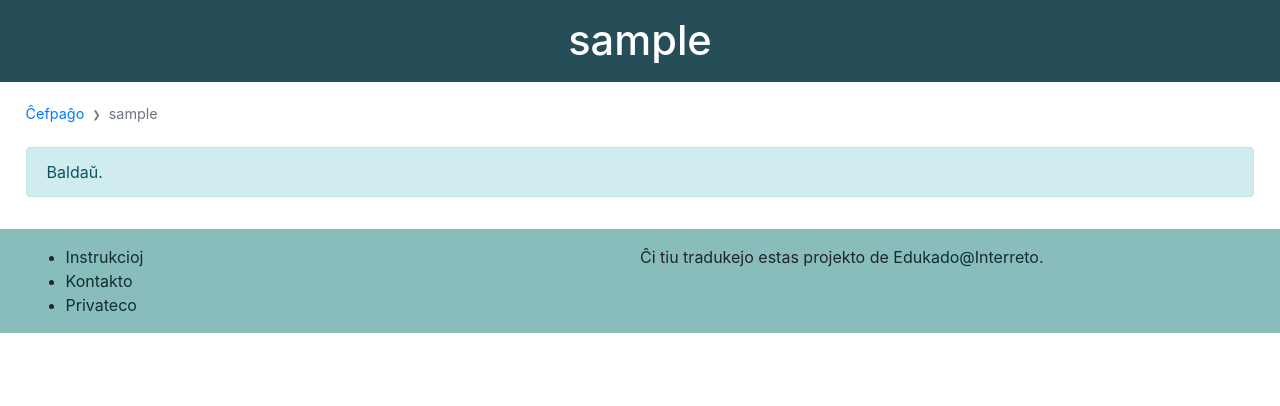
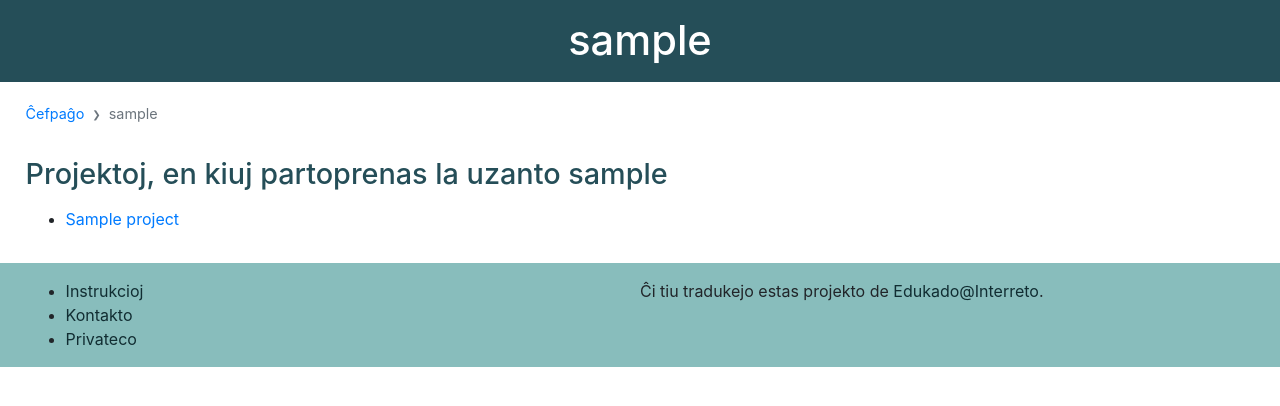
Before and after one commit to edukado-interreto/tradukejo, a Django app: template users/templates/users/profile.html in a window 1280 px wide. Shown: the part 84-490 px from the top of the page. Run offline with Django 3.2, Linux system fonts and the light colour scheme; the template is opened without the code that fills it: values that come from a table or form of the project are taken from there, others are empty; tables that the repository leaves empty hold one stand-in row (values such as "Sample post"); style sheets or scripts are compiled from the project's sources; some libraries are stand-ins or nearby versions.

Commit message:
added user profile

```diff
--- a/users/templates/users/profile.html
+++ b/users/templates/users/profile.html
@@ -10,5 +10,10 @@
 		<li class="breadcrumb-item active" aria-current="page">{{ current_user.username }}</li>
 	</ol>
 </nav>
-<div class="alert alert-info">Baldaŭ.</div>
+<h2>Projektoj, en kiuj partoprenas la uzanto {{ current_user.username }}</h2>
+<ul>
+	{% for project in projects %}
+		<li><a href="{% url 'project' project.pk %}">{{ project.name }}</a></li>
+	{% endfor %}
+</ul>
 {% endblock %}
--- a/users/views.py
+++ b/users/views.py
@@ -7,6 +7,7 @@ from users.forms import CustomUserCreationForm, UserSettingsForm
 from django.core.mail import send_mail
 from django.utils.html import strip_tags
 from django.contrib.auth.decorators import login_required
+from traduko.models import *
 
 User = get_user_model()
 
@@ -47,8 +48,10 @@ def register(request):
 @login_required
 def profile(request, user_id):
     current_user = get_object_or_404(User, pk=user_id)
+    projects = Project.objects.filter(visible=True, languageversion__translators=current_user).distinct().order_by('name')
 
     context = {
+        'projects': projects,
         'current_user': current_user,
     }
     return render(request, "users/profile.html", context)
```
